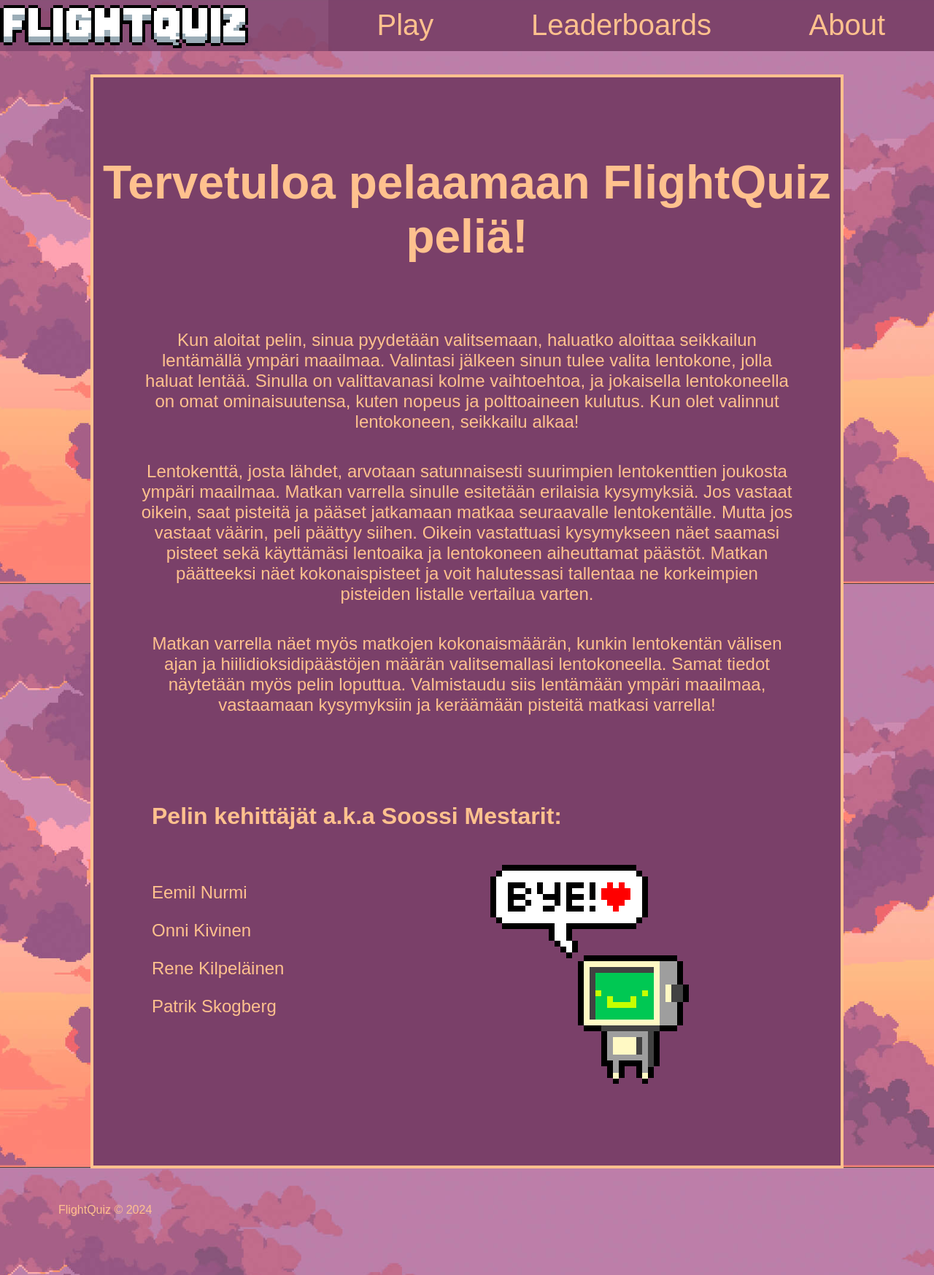
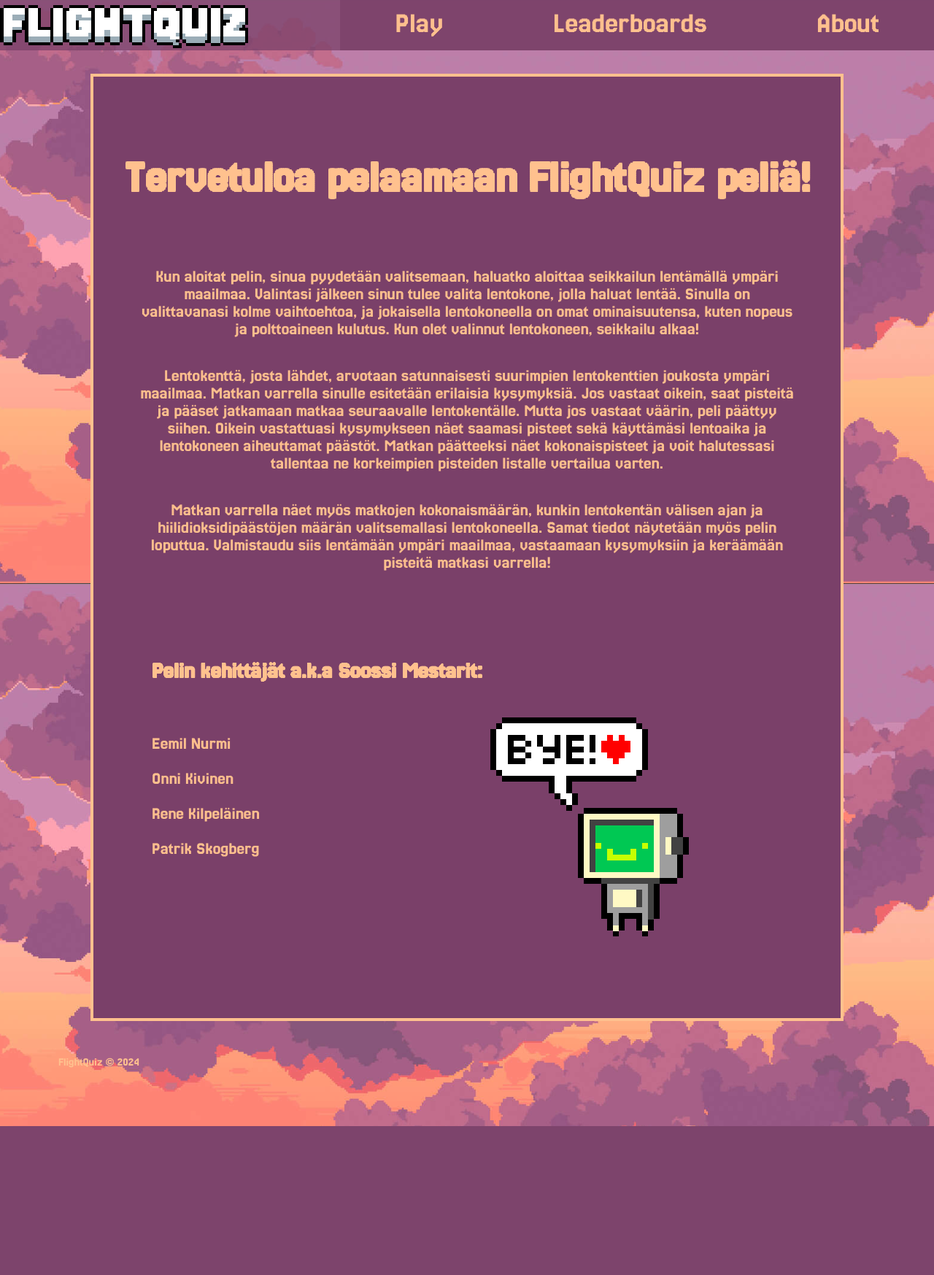
Before and after one commit to renekilp/Software_2-Project, a Flask app: template Backend/templates/about.html in a window 1280 px wide. Shown: the whole page at 73% size. After the commit the page ends 1543 px from the top, so only its background shows below. Run offline with Flask 3, Linux system fonts and the light colour scheme; the template is opened without the code that fills it, so the values that code supplies are empty; some libraries are stand-ins or nearby versions.

Commit message:
new font added // also fixed

```diff
--- a/Backend/static/styles.css
+++ b/Backend/static/styles.css
@@ -1,10 +1,10 @@
 @font-face {
-    font-family: Jersey, Arial, Helvetica, sans-serif;
-    src: url("../static/font/Jersey15-Regular.ttf") format("truetype");
+    font-family: Jersey;
+    src: url("../static/font/Jersey25-Regular.ttf") format("truetype");
 }
 
-html {
-    font-family: Jersey, Arial, Helvetica, sans-serif;
+ html {
+     font-family: Jersey, serif;
     color: var(--bundaberg-sand);
     cursor: url(../static/images/airplanecursor.svg), auto;
 }
```
Also changed, not shown: Backend/static/font/Jersey15-Regular.ttf (deleted), Backend/static/font/Jersey25-Regular.ttf (added).
